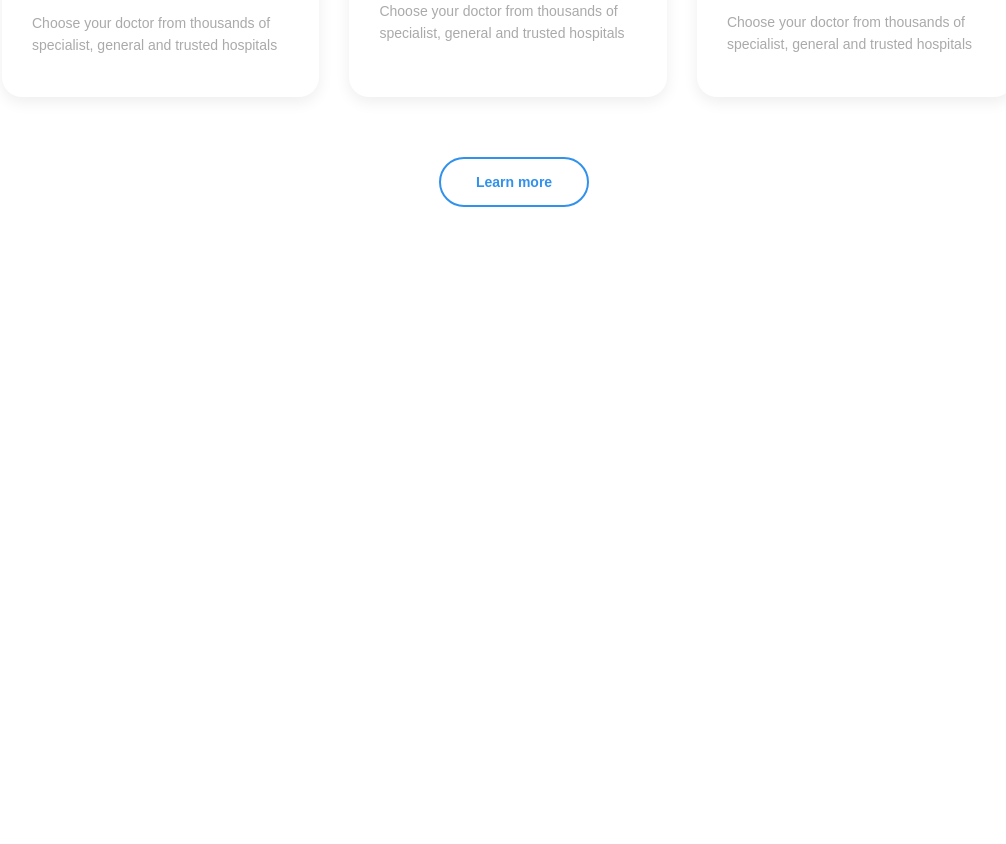
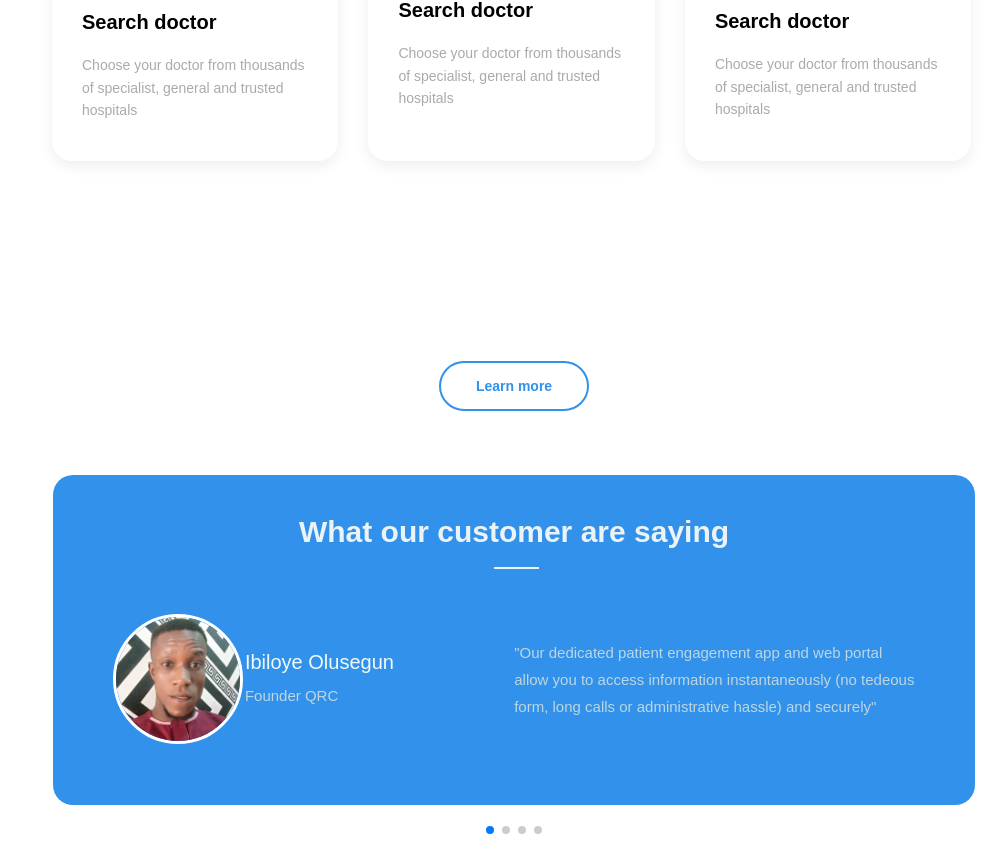
Before and after one commit to ibiloyeolusegun1/healthcare, a React (Create React App) app: page / in a window 1280 px wide. Shown: the part 1673-2517 px from the top of the page, without its empty margins (126-1132 px from the left). Before the commit the page ends 1880 px from the top, so only its background shows below. Built offline with nearby package versions, Linux system fonts and the light colour scheme.

Commit message:
added customer.jsx file

```diff
--- a/package.json
+++ b/package.json
@@ -10,6 +10,7 @@
     "react-dom": "^18.2.0",
     "react-icons": "^4.10.1",
     "react-scripts": "5.0.1",
+    "swiper": "^9.4.1",
     "web-vitals": "^2.1.4"
   },
   "scripts": {
--- a/src/App.js
+++ b/src/App.js
@@ -2,6 +2,7 @@ import React from "react";
 import Navbar from "./Component/Navbar";
 import Hero from "./Component/Hero";
 import Service from "./Component/Service";
+import Customer from "./Component/Customer";
 
 
 function App() {
@@ -10,6 +11,7 @@ function App() {
       <Navbar />
       <Hero/>
       <Service/>
+      <Customer/>
     </React.Fragment>
   );
 }
--- /dev/null
+++ b/src/Component/Customer.jsx
@@ -0,0 +1,103 @@
+import React from "react";
+import "../Styles/main.css";
+
+import { Swiper, SwiperSlide } from "swiper/react";
+import { Pagination, Navigation } from "swiper";
+import 'swiper/css';
+import 'swiper/css/pagination';
+
+// import "swiper/swiper.min.css";
+// import "swiper/modules/pagination/pagination.min.css";
+
+
+
+
+function Customer() {
+    return (
+        <section className="customer" id="customer">
+            <div className="container">
+                <h2 class="section-title">What our customer are saying</h2>
+                <Swiper
+                    slidesPerView={1}
+                    spaceBetween={30}
+                    grabCursor={true}
+                    loop={true}
+                    pagination={{
+                    clickable: true,
+                    }}
+                    navigation={true}
+                    modules={[Pagination, Navigation]}
+                    className="mySwiper"
+                    >
+                    <SwiperSlide>
+                        <div className="row">
+                            <div className="card">
+                                <div className="card-inner">
+                                    <img src="./about-profile.png" alt="" />
+                                    <div className="card-inner-text">
+                                        <h2>Ibiloye Olusegun</h2>
+                                        <p>Founder QRC</p>
+                                    </div>
+                                </div>
+                                <div className="card-detail">
+                                    <p>"Our dedicated patient engagement app and web portal allow you to access information instantaneously (no tedeous form, long calls or administrative hassle) and securely"</p>
+                                </div>
+                            </div>
+                        </div>
+                    </SwiperSlide>
+                    <SwiperSlide>
+                        <div className="row">
+                            <div className="card">
+                                <div className="card-inner">
+                                    <img src="./about-profile.png" alt="" />
+                                    <div className="card-inner-text">
+                                        <h2>Ibiloye Kelvin</h2>
+                                        <p>Founder QRC</p>
+                                    </div>
+                                </div>
+                                <div className="card-detail">
+                                    <p>"Our dedicated patient engagement app and web portal allow you to access information instantaneously (no tedeous form, long calls or administrative hassle) and securely"</p>
+                                </div>
+                            </div>
+                        </div>
+                    </SwiperSlide>
+                    <SwiperSlide>
+                        <div className="row">
+                            <div className="card">
+                                <div className="card-inner">
+                                    <img src="./about-profile.png" alt="" />
+                                    <div className="card-inner-text">
+                                        <h2>Ibiloye Kayode</h2>
+                                        <p>Founder QRC</p>
+                                    </div>
+                                </div>
+                                <div className="card-detail">
+                                    <p>"Our dedicated patient engagement app and web portal allow you to access information instantaneously (no tedeous form, long calls or administrative hassle) and securely"</p>
+                                </div>
+                            </div>
+                        </div>
+                    </SwiperSlide>
+                    <SwiperSlide>
+                        <div className="row">
+                            <div className="card">
+                                <div className="card-inner">
+                                    <img src="./about-profile.png" alt="" />
+                                    <div className="card-inner-text">
+                                        <h2>Ibiloye Ogo'oluwa</h2>
+                                        <p>Founder QRC</p>
+                                    </div>
+                                </div>
+                                <div className="card-detail">
+                                    <p>"Our dedicated patient engagement app and web portal allow you to access information instantaneously (no tedeous form, long calls or administrative hassle) and securely"</p>
+                                </div>
+                            </div>
+                        </div>
+                    </SwiperSlide>
+                </Swiper>
+
+            </div>
+        </section>
+     );
+}
+
+export default Customer;
--- a/src/Styles/main.css
+++ b/src/Styles/main.css
@@ -75,7 +75,7 @@ p{
     text-align: center;
     color: var(--black);
     position: relative;
-    width: 200px;
+    width: 500px;
     margin: 0 auto;
     margin-bottom: 45px;
 }
@@ -86,7 +86,7 @@ p{
     height: 0.25rem;
     background-color: var(--black);
     bottom: -2rem;
-    left: 8rem;
+    left: 23rem;
 }
 .row{
     display: flex;
@@ -228,7 +228,79 @@ header .nav-closeBtn{
     text-align: center;
 }
 
+/*==================== Customer Section ===================*/
+.customer .container{
+    background-color: var(--main-color);
+    padding: 40px 10px;
+    border-radius: 20px;
+    /* overflow-x: hidden; */
+    height: 33rem;
+    width: 90%;
+    margin: 0 auto;
+}
+.container .row{
+    padding: 2rem 5rem 0 5rem;
+    margin-bottom: 20rem;
+}
+.customer .container h2{
+    color: #ecf3f7;
+}
+.customer .container h2::after{
+    content: '';
+    background-color: #ecf3f7;
+}
+.customer .container .card{
+    display: flex;
+    align-items: center;
+    justify-content: space-between;
+}
+.customer .container .card-inner{
+    display: flex;
+    align-items: center;
+    justify-content: space-between;
+    flex: 1 1 35%;
+    max-width: 35%;
+}
+.customer .container .card-inner img{
+    width: 13rem;
+    height: 13rem;
+    border-radius: 50%;
+    border: 3px solid var(--white);
+}
+.customer .container .card-inner h2{
+    font-size: 2rem;
+    font-weight: lighter;
+    color: #f0faf6;
+    padding-bottom: 10px;
+}
+.customer .container .card-inner p{
+    color: #bed6df;
+    font-weight: lighter;
+    font-size: 15px;
+}
+.customer .container .card-detail{
+    flex: 1 1 50%;
+    max-width: 50%;
+}
+.customer .container .card-detail p{
+    color: #bed6df;
+    font-weight: lighter;
+    font-size: 15px;
+    line-height: 1.8;
+}
+.swiper {
+    width: 100%;
+    height: 100%;
+    display: flex;
+    justify-content: center;
+    align-items: center;
+  }
+.swiper-slide {
 
+}
+.swiper-pagination-bullet{
+    margin-top: -20rem;
+}
 
 
 
```
Also changed, not shown: public/about-profile.png (added), 1 other file (tests, documents, lock files or other folders).
